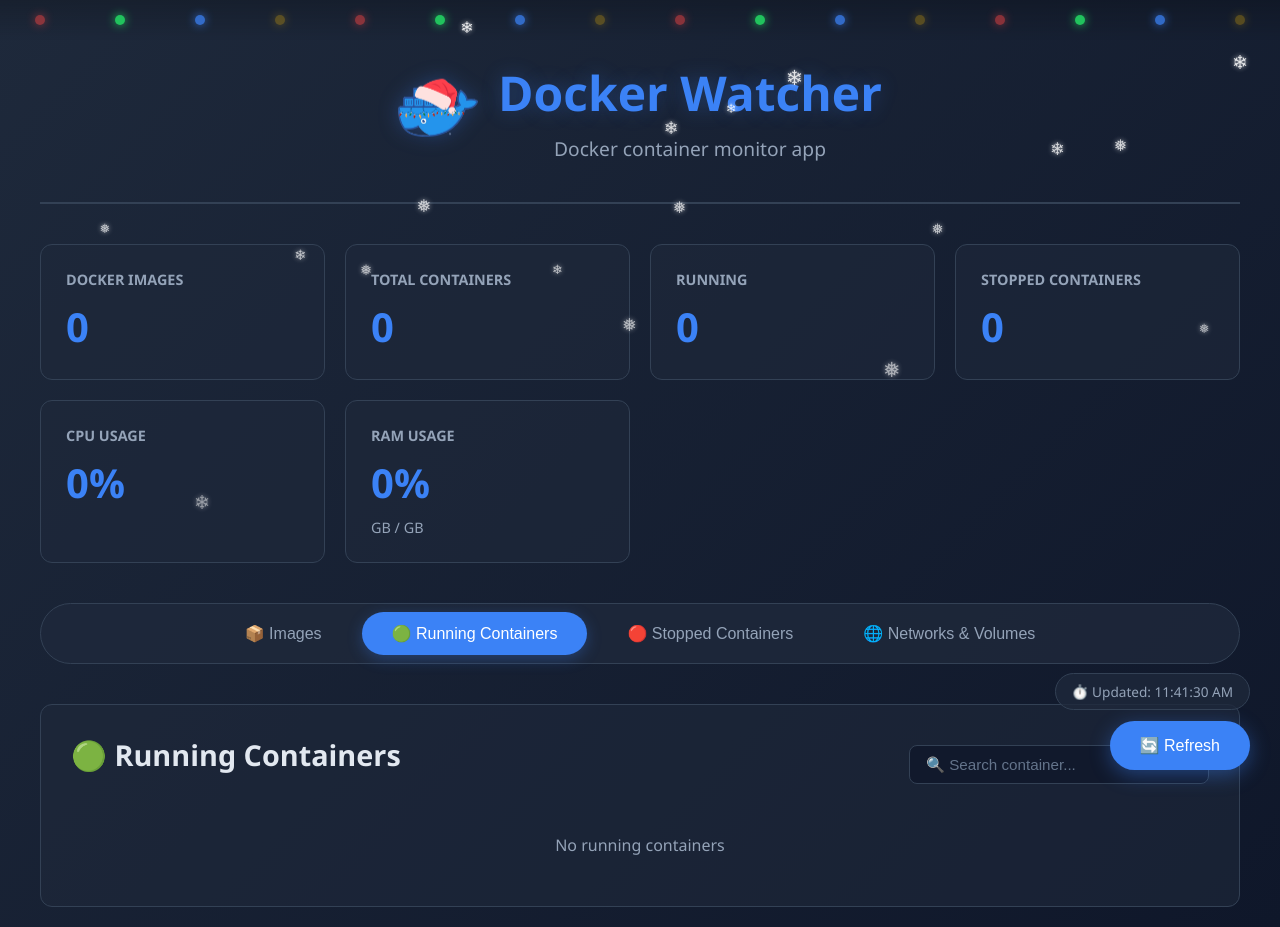
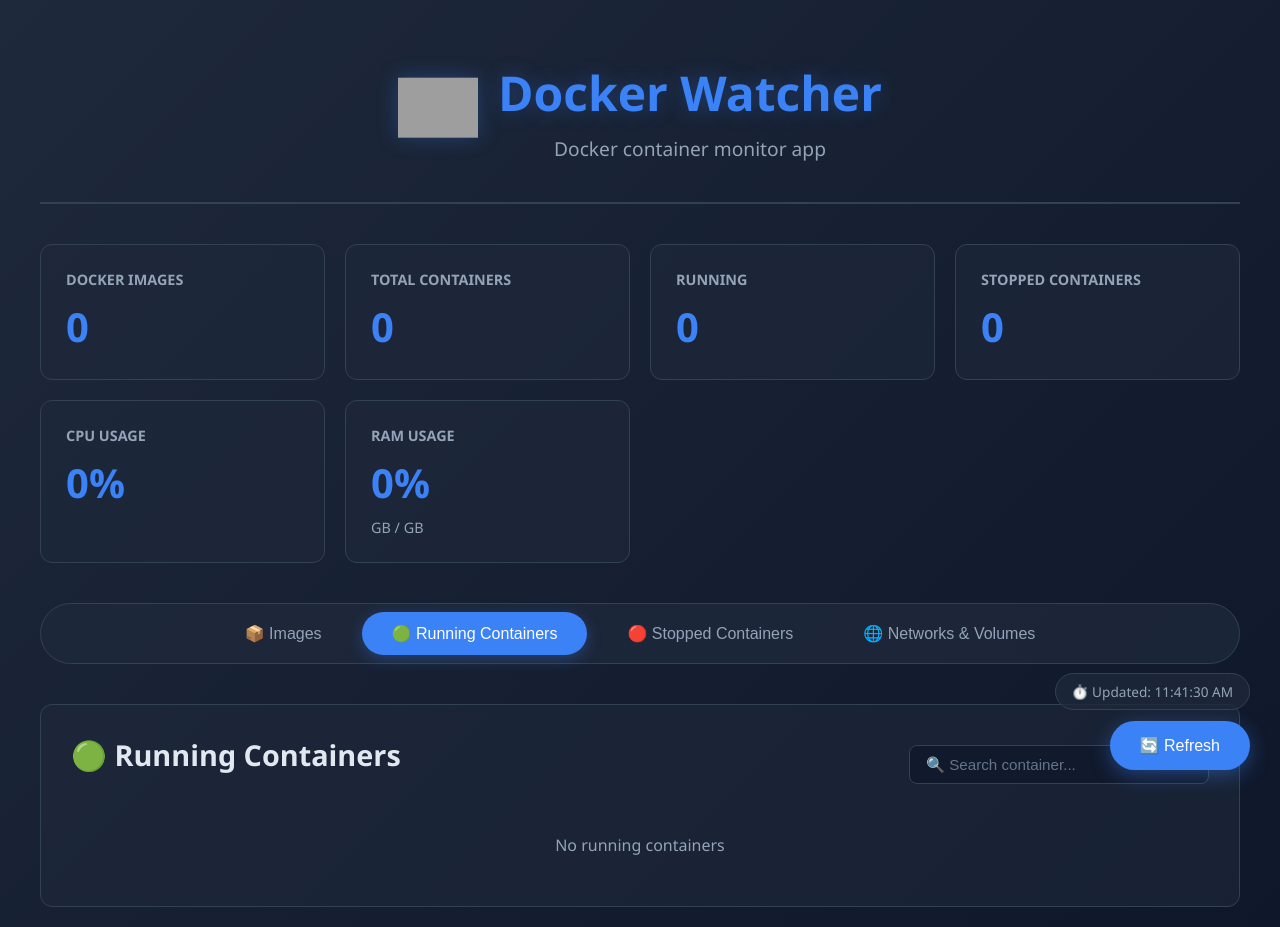
Before and after one commit to GiovanniCrudo00/Docker-Watcher, a Flask app: page / in a window 1280 px wide. Run offline with Flask 3, Linux system fonts and the light colour scheme; data that the repository does not hold is empty; grey boxes are pictures that could not be loaded.

Commit message:
minor fixes

```diff
--- a/templates/index.html
+++ b/templates/index.html
@@ -4,20 +4,16 @@
     <meta charset="UTF-8">
     <meta name="viewport" content="width=device-width, initial-scale=1.0">
     <title>Docker Watcher</title>
-    <link rel="icon" type="image/png" href="{{ url_for('static', filename='img/docker-logo.png') }}">
+    <link rel="icon" type="image/png" href="{{ url_for('static', filename='img/docker-logo-classic.png') }}">
     <link rel="stylesheet" href="{{ url_for('static', filename='css/style.css') }}">
-    <!-- 🎄 Christmas Theme 🎄 -->
-    <link rel="stylesheet" href="{{ url_for('static', filename='css/christmas.css') }}">
 
 </head>
 <body>
-    <!-- 🎄 Christmas Theme 🎄 -->
-    {% include 'partials/christmas.html' ignore missing %}
     <div class="container">
     <div class="container">
         <header>
             <div class="header-content">
-                <img src="{{ url_for('static', filename='img/docker-logo.png') }}" alt="Docker Logo" class="docker-logo">
+                <img src="{{ url_for('static', filename='img/docker-logo-classic.png') }}" alt="Docker Logo" class="docker-logo">
                 <div class="header-text">
                     <h1>Docker Watcher</h1>
                     <p class="subtitle">Docker container monitor app</p>
--- a/templates/partials/christmas.html
+++ /dev/null
@@ -1,45 +0,0 @@
-<!-- 🎄 Christmas Theme Snowflakes 🎄 -->
-    <div class="snowflakes" aria-hidden="true">
-        <div class="snowflake">❄</div>
-        <div class="snowflake">❄</div>
-        <div class="snowflake">❅</div>
-        <div class="snowflake">❄</div>
-        <div class="snowflake">❅</div>
-        <div class="snowflake">❄</div>
-        <div class="snowflake">❅</div>
-        <div class="snowflake">❄</div>
-        <div class="snowflake">❅</div>
-        <div class="snowflake">❄</div>
-        <div class="snowflake">❅</div>
-        <div class="snowflake">❄</div>
-        <div class="snowflake">❅</div>
-        <div class="snowflake">❄</div>
-        <div class="snowflake">❅</div>
-        <div class="snowflake">❄</div>
-        <div class="snowflake">❅</div>
-        <div class="snowflake">❄</div>
-        <div class="snowflake">❅</div>
-        <div class="snowflake">❄</div>
-    </div>
-
-    <!-- 🎄 Christmas Theme Lights 🎄 -->
-    <div class="christmas-lights">
-        <div class="light red"></div>
-        <div class="light green"></div>
-        <div class="light blue"></div>
-        <div class="light yellow"></div>
-        <div class="light red"></div>
-        <div class="light green"></div>
-        <div class="light blue"></div>
-        <div class="light yellow"></div>
-        <div class="light red"></div>
-        <div class="light green"></div>
-        <div class="light blue"></div>
-        <div class="light yellow"></div>
-        <div class="light red"></div>
-        <div class="light green"></div>
-        <div class="light blue"></div>
-        <div class="light yellow"></div>
-    </div>
-
-    <div class="container">
```
Also changed, not shown: templates/container_detail.html (+2 -6 lines), templates/network_topology.html (+2 -6 lines), templates/networks_volumes.html (+2 -6 lines).
